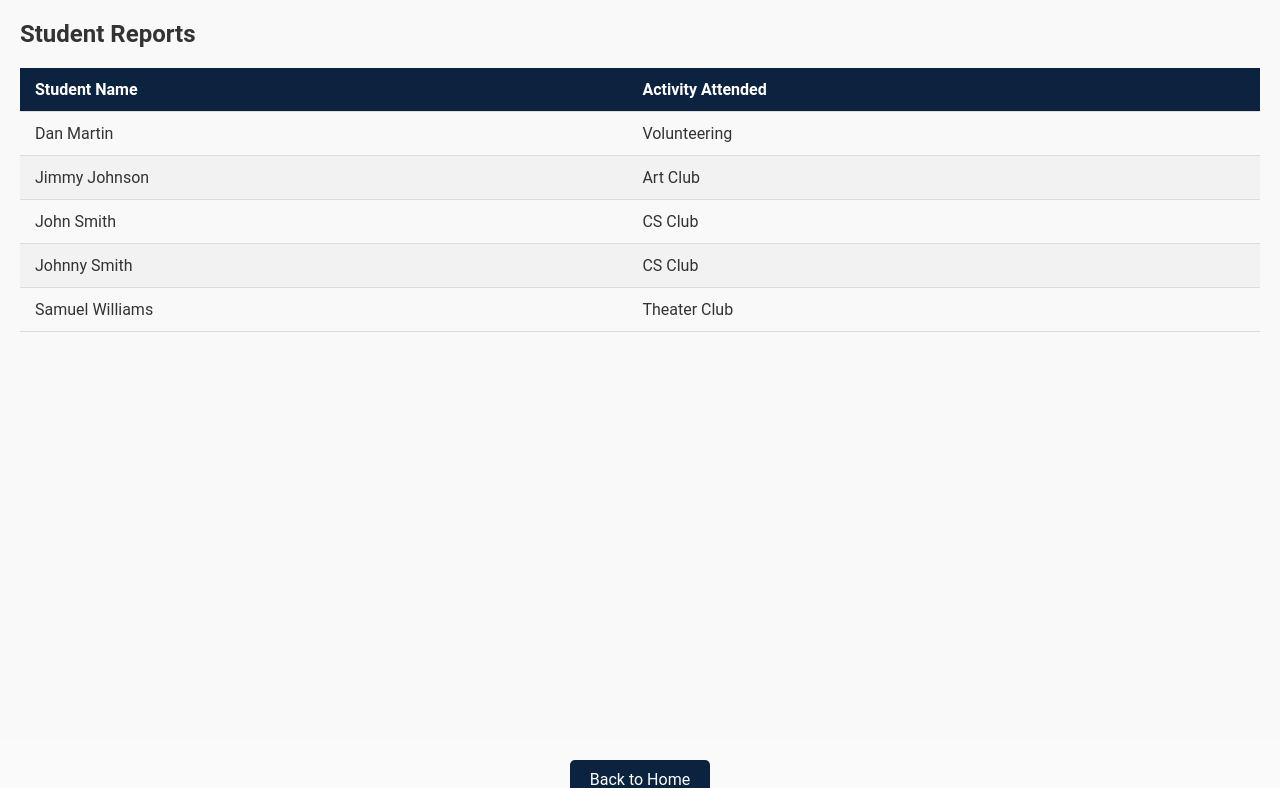
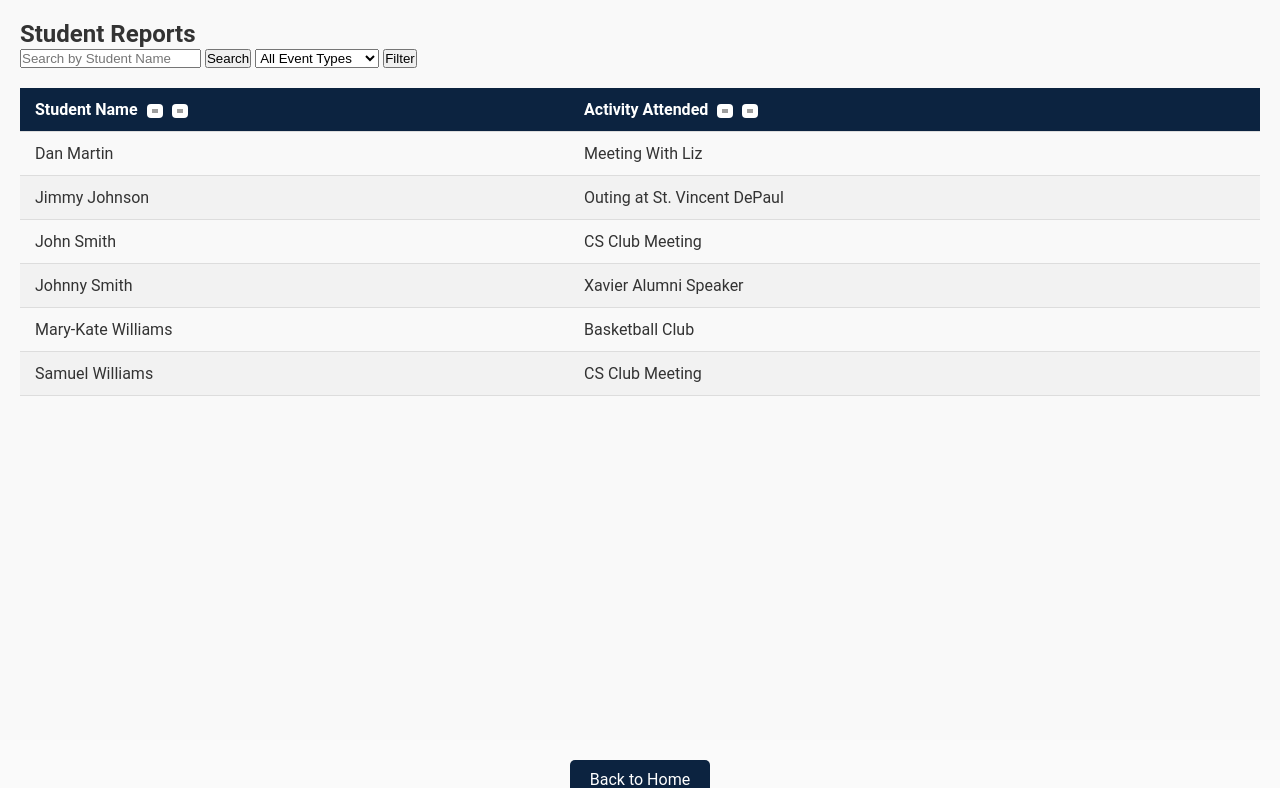
Before and after one commit to cs261f24/CSDept1, a Flask app: page /reports in a window 1280 px wide. Shown: the part 44-832 px from the top of the page. Run offline with Flask 3, Linux system fonts and the light colour scheme; data comes from the database, SQL or seed files in the repository; grey boxes are pictures that could not be loaded.

Commit message:
updated reports page without bugged file

```diff
--- a/app.py
+++ b/app.py
@@ -42,20 +42,37 @@ def init_db():
     with app.open_resource('example_reports.sql') as f:
         db.executescript(f.read().decode('utf8'))
 
-def get_reports():
-    """
-    Returns a list of reports sorted by name.
-    """
+def get_reports(sort_by, search_query, event_type):
     conn = get_db()
     cur = conn.cursor()
 
+    # Base query with placeholders for filtering and sorting
     query = '''
-SELECT name, event
-FROM reports
-ORDER BY name'''
+    SELECT name, event, event_type
+    FROM reports
+    WHERE name LIKE ?
+    '''
 
-    cur.execute(query)
+    query_params = [f'%{search_query}%']
+
+    # Add filtering by event_type if provided
+    if event_type:
+        query += ' AND event_type = ?'
+        query_params.append(event_type)
+
+    # Add sorting logic
+    if sort_by == 'event':
+        query += ' ORDER BY event'
+    elif sort_by == 'event_desc':
+        query += ' ORDER BY event DESC'
+    elif sort_by == 'name_desc':
+        query += ' ORDER BY name DESC'
+    else:  # Default is sorting by name
+        query += ' ORDER BY name'
+
+    cur.execute(query, query_params)
     return cur.fetchall()
+
 
 @app.route('/index')
 def index():
@@ -66,15 +83,21 @@ def index():
     return render_template('index.html')
 
 @app.route('/reports')
+@app.route('/reports')
+@app.route('/reports')
 def reports():
-    """
-    Serves a page which shows the items sorted by name. See the file
-    templates/items.html for the template. The list returned from get_items()
-    is passed as the positional parameter items, which is then accessible
-    within the template.
-    """
-    return render_template('reports.html', reports=get_reports())
+    search_query = request.args.get('search', '').strip()
+    event_type = request.args.get('event_type', '')
+    sort_by = request.args.get('sort', 'name')  # Default sort by name
+    reports = get_reports(sort_by, search_query, event_type)  # Pass all parameters
 
+    # Fetch unique event types for the dropdown
+    conn = get_db()
+    cur = conn.cursor()
+    cur.execute('SELECT DISTINCT event_type FROM reports')
+    event_types = cur.fetchall()
+
+    return render_template('reports.html', reports=reports, event_types=event_types)
 # Add route to display events and add a new event
 @app.route('/events', methods=['GET', 'POST'])
 def events():
--- a/example_reports.sql
+++ b/example_reports.sql
@@ -1,13 +1,16 @@
-/* If a table like reports exists, it is dropped*/
+/* If a table like reports exists, it is dropped */
 DROP TABLE IF EXISTS reports;
 
 CREATE TABLE IF NOT EXISTS reports (
     id INTEGER PRIMARY KEY AUTOINCREMENT,
     name TEXT NOT NULL UNIQUE,
-    event TEXT NOT NULL
+    event TEXT NOT NULL,
+    event_type TEXT NOT NULL  -- New column for event type
 );
+
 /* If the events table exists, it is dropped */
 DROP TABLE IF EXISTS events;
+
 CREATE TABLE events (
     id INTEGER PRIMARY KEY AUTOINCREMENT,
     event_name TEXT NOT NULL,
@@ -22,8 +25,9 @@ CREATE TABLE IF NOT EXISTS users (
 );
 
 /* Example data can be added here to insert into the database */
-INSERT INTO reports(name, event) VALUES('John Smith', 'CS Club');
-INSERT INTO reports(name, event) VALUES('Johnny Smith', 'CS Club');
-INSERT INTO reports(name, event) VALUES('Dan Martin', 'Volunteering');
-INSERT INTO reports(name, event) VALUES('Jimmy Johnson', 'Art Club');
-INSERT INTO reports(name, event) VALUES('Samuel Williams', 'Theater Club');
+INSERT INTO reports(name, event, event_type) VALUES('John Smith', 'CS Club Meeting', 'Club');
+INSERT INTO reports(name, event, event_type) VALUES('Johnny Smith', 'Xavier Alumni Speaker', 'Guest Speaker');
+INSERT INTO reports(name, event, event_type) VALUES('Dan Martin', 'Meeting With Liz', 'Advising Meeting');
+INSERT INTO reports(name, event, event_type) VALUES('Jimmy Johnson', 'Outing at St. Vincent DePaul', 'Volunteering');
+INSERT INTO reports(name, event, event_type) VALUES('Samuel Williams', 'CS Club Meeting', 'Club');
+INSERT INTO reports(name, event, event_type) VALUES('Mary-Kate Williams', 'Basketball Club', 'Sport');
--- a/static/css/styles.css
+++ b/static/css/styles.css
@@ -281,3 +281,30 @@ section {
         margin: 0; /* No margin on small screens */
     }
 }
+
+
+.sort-indicator {
+    display: inline-block; /* Aligns the icon with text */
+    margin-left: 5px; /* Space between text and icon */
+}
+
+.sort-icon {
+    width: 16px; /* Set the desired width of the icon */
+    height: auto; /* Maintain aspect ratio */
+    vertical-align: middle; /* Align with text */
+    cursor: pointer; /* Pointer cursor on hover */
+    transition: transform 0.2s; /* Smooth transition for scaling */
+    background-color: white; /* Button color */
+    border-radius: 4px; /* Optional: rounded corners */
+    padding: 5px; /* Padding for better appearance */
+}
+
+/* Hover effect */
+.sort-indicator:hover .sort-icon {
+    transform: scale(1.1); /* Slightly enlarge the icon on hover */
+}
+
+/* Optional: Add some additional styles for the sort indicators */
+.sort-indicator img {
+    filter: invert(0); /* Keep the icon color */
+}
--- a/templates/reports.html
+++ b/templates/reports.html
@@ -20,12 +20,45 @@
     <section>
         <!-- Creates a table to show attributes of reports -->
         <h2>Student Reports</h2>
+
+        <!-- Search Form -->
+        <form method="GET" action="/reports" class="search-form">
+            <input type="text" name="search" placeholder="Search by Student Name" class="search-bar" value="{{ request.args.get('search', '') }}">
+            <button type="submit" class="search-button">Search</button>
+
+            <!-- Dropdown for Event Type -->
+            <select name="event_type" class="event-dropdown">
+                <option value="">All Event Types</option>
+                {% for event in event_types %}
+                    <option value="{{ event[0] }}" {% if event[0] == request.args.get('event_type') %}selected{% endif %}>{{ event[0] }}</option>
+                {% endfor %}
+            </select>
+
+            <button type="submit" class="filter-button">Filter</button>
+        </form>
+
         <div class="table-container">
             <table class="activities-table">
                 <thead>
                     <tr>
-                        <th>Student Name</th>
-                        <th>Activity Attended</th>
+                        <th>
+                            Student Name
+                            <a href="/reports?sort=name&event_type={{ request.args.get('event_type', '') }}&search={{ request.args.get('search', '') }}" class="sort-indicator">
+                                <img src="https://static-00.iconduck.com/assets.00/sort-icon-512x410-1kpy040x.png" alt="Sort by Name Ascending" class="sort-icon">
+                            </a>
+                            <a href="/reports?sort=name_desc&event_type={{ request.args.get('event_type', '') }}&search={{ request.args.get('search', '') }}" class="sort-indicator">
+                                <img src="https://static-00.iconduck.com/assets.00/sort-icon-512x410-1kpy040x.png" alt="Sort by Name Descending" class="sort-icon">
+                            </a>
+                        </th>
+                        <th>
+                            Activity Attended
+                            <a href="/reports?sort=event&event_type={{ request.args.get('event_type', '') }}&search={{ request.args.get('search', '') }}" class="sort-indicator">
+                                <img src="https://static-00.iconduck.com/assets.00/sort-icon-512x410-1kpy040x.png" alt="Sort by Event Ascending" class="sort-icon">
+                            </a>
+                            <a href="/reports?sort=event_desc&event_type={{ request.args.get('event_type', '') }}&search={{ request.args.get('search', '') }}" class="sort-indicator">
+                                <img src="https://static-00.iconduck.com/assets.00/sort-icon-512x410-1kpy040x.png" alt="Sort by Event Descending" class="sort-icon">
+                            </a>
+                        </th>
                     </tr>
                 </thead>
                 <tbody>
@@ -40,7 +73,7 @@
         </div>
     </section>
 
-    <!-- home button on bottom of page -->
+    <!-- Home button on bottom of page -->
     <div class="centered">
         <a href="/index" class="back-home">Back to Home</a>
     </div>
```
